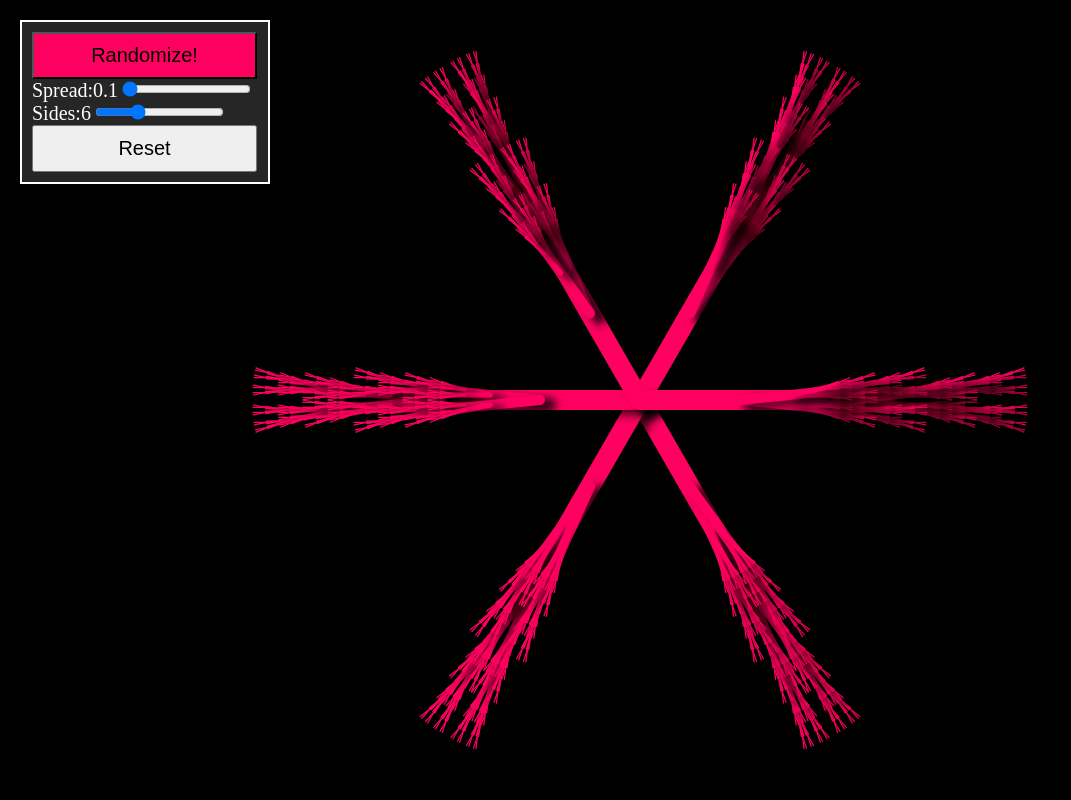
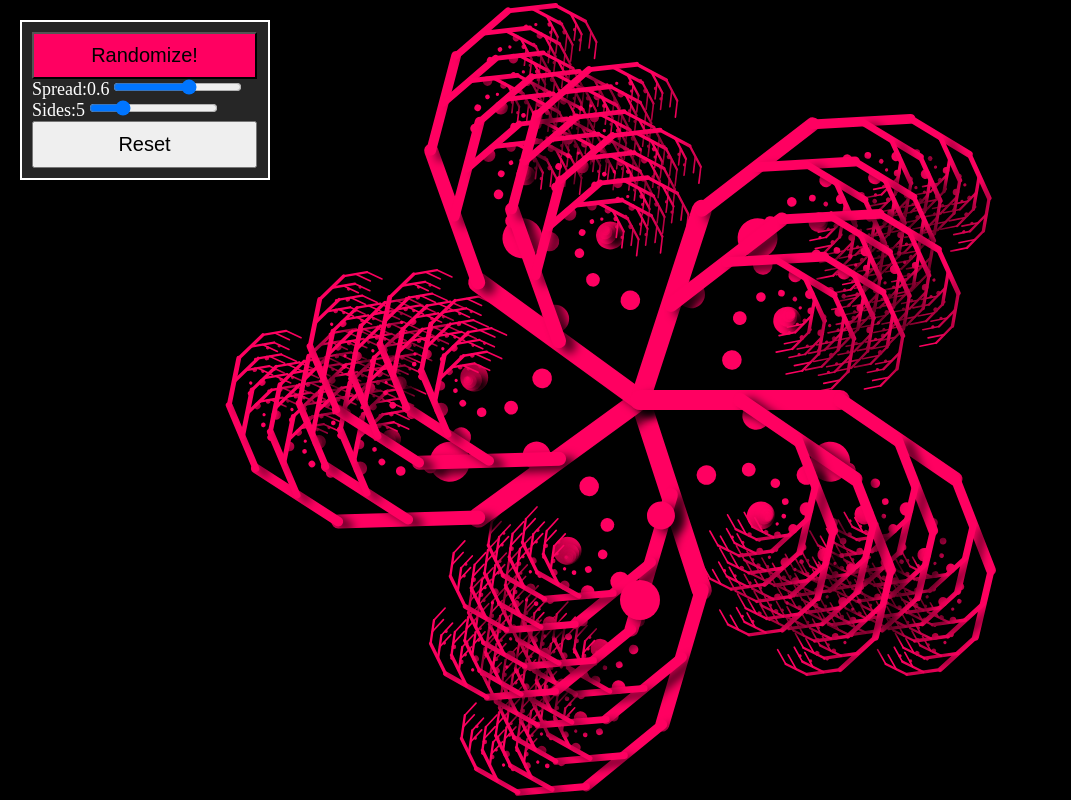
Before and after one commit to rahmanoff/canvas-fractals, a plain HTML site: page index.html in a window 1280 px wide. Shown: the whole page, without its empty margins (0-1071 px from the left). Drawn offline with Linux system fonts and the light colour scheme.

Commit message:
Added: responsive

```diff
--- a/index.html
+++ b/index.html
@@ -15,7 +15,7 @@
         <input
           id="spread"
           type="range"
-          min="0.1"
+          min="-3.1"
           max="3.1"
           step="0.1"
           value="'1"
--- a/script.js
+++ b/script.js
@@ -14,12 +14,12 @@ window.addEventListener('load', function () {
 
   // effect settings
   let size = canvas.width < canvas.height ? canvas.width * 0.25 : canvas.height * 0.25;
-  const maxLevel = 4;
+  const maxLevel = 7;
   const branches = 2;
 
-  let sides = 6;
-  let scale = 0.5;
-  let spread = 0.1;
+  let sides = 5;
+  let scale = 0.7;
+  let spread = 0.6;
   let color = 'hsl(' + Math.random() * 360 + ',100%, 50%)';
   let lineWidth = Math.floor(Math.random() * 20 + 10);
 
@@ -61,13 +61,11 @@ window.addEventListener('load', function () {
       drawBranch(level + 1);
       ctx.restore();
 
-      ctx.save();
-      ctx.rotate(-spread);
-      drawBranch(level + 1);
-      ctx.restore();
-
       ctx.restore();
     }
+    ctx.beginPath();
+    ctx.arc(0, size, size * 0.1, 0, Math.PI * 2);
+    ctx.fill();
   }
 
   function drawFractal() {
@@ -75,6 +73,7 @@ window.addEventListener('load', function () {
     ctx.save();
     ctx.lineWidth = lineWidth;
     ctx.strokeStyle = color;
+    ctx.fillStyle = color;
     ctx.translate(canvas.width / 2, canvas.height / 2);
     for (let i = 0; i < sides; i++) {
       ctx.rotate((Math.PI * 2) / sides);
@@ -88,7 +87,7 @@ window.addEventListener('load', function () {
 
   function randomizeFractal() {
     sides = Math.floor(Math.random() * 7 + 2);
-    scale = Math.random() * 0.2 + 0.4;
+    scale = Math.random() * 0.4 + 0.4;
     spread = Math.random() * 2.9 + 0.1;
     color = 'hsl(' + Math.random() * 360 + ',100%, 50%)';
     lineWidth = Math.floor(Math.random() * 20 + 10);
@@ -121,4 +120,15 @@ window.addEventListener('load', function () {
     label_sides.innerText = 'Sides:' + sides;
   }
   updateSliders();
+
+  window.addEventListener('resize', function () {
+    canvas.width = window.innerWidth;
+    canvas.height = window.innerHeight;
+    size = canvas.width < canvas.height ? canvas.width * 0.25 : canvas.height * 0.25;
+    ctx.shadowColor = 'rgba(0,0,0,0.7)'
+    ctx.shadowOffsetX = 10;
+    ctx.shadowOffsetY = 5;
+    ctx.shadowBlur = 10;
+    drawFractal();
+  });
 });
--- a/style.css
+++ b/style.css
@@ -31,5 +31,5 @@ button {
 label,
 input {
   color: white;
-  font-size: 20px;
+  font-size: 18px;
 }
```
